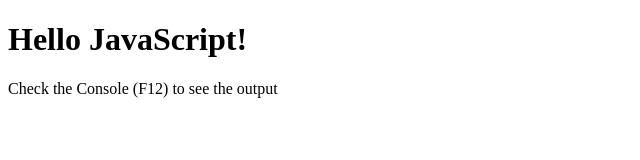
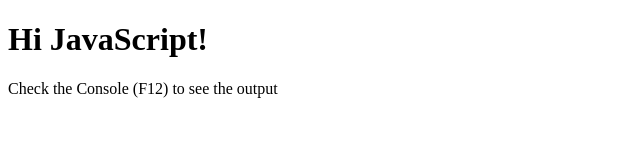
Before and after one commit to andikapry/JavaScripttraining, a plain HTML site: page index.html in a window 1280 px wide. Shown: the whole page, without its empty margins (0-640 px from the left). Drawn offline with Linux system fonts and the light colour scheme.

Commit message:
Update index.html

```diff
--- a/index.html
+++ b/index.html
@@ -6,7 +6,7 @@
     <title>Hello JavaScript</title>
 </head>
 <body>
-    <h1>Hello JavaScript!</h1>
+    <h1>Hi JavaScript!</h1>
     <p>Check the Console (F12) to see the output</p>
     <script src="hello.js"></script>
 </body>
```
